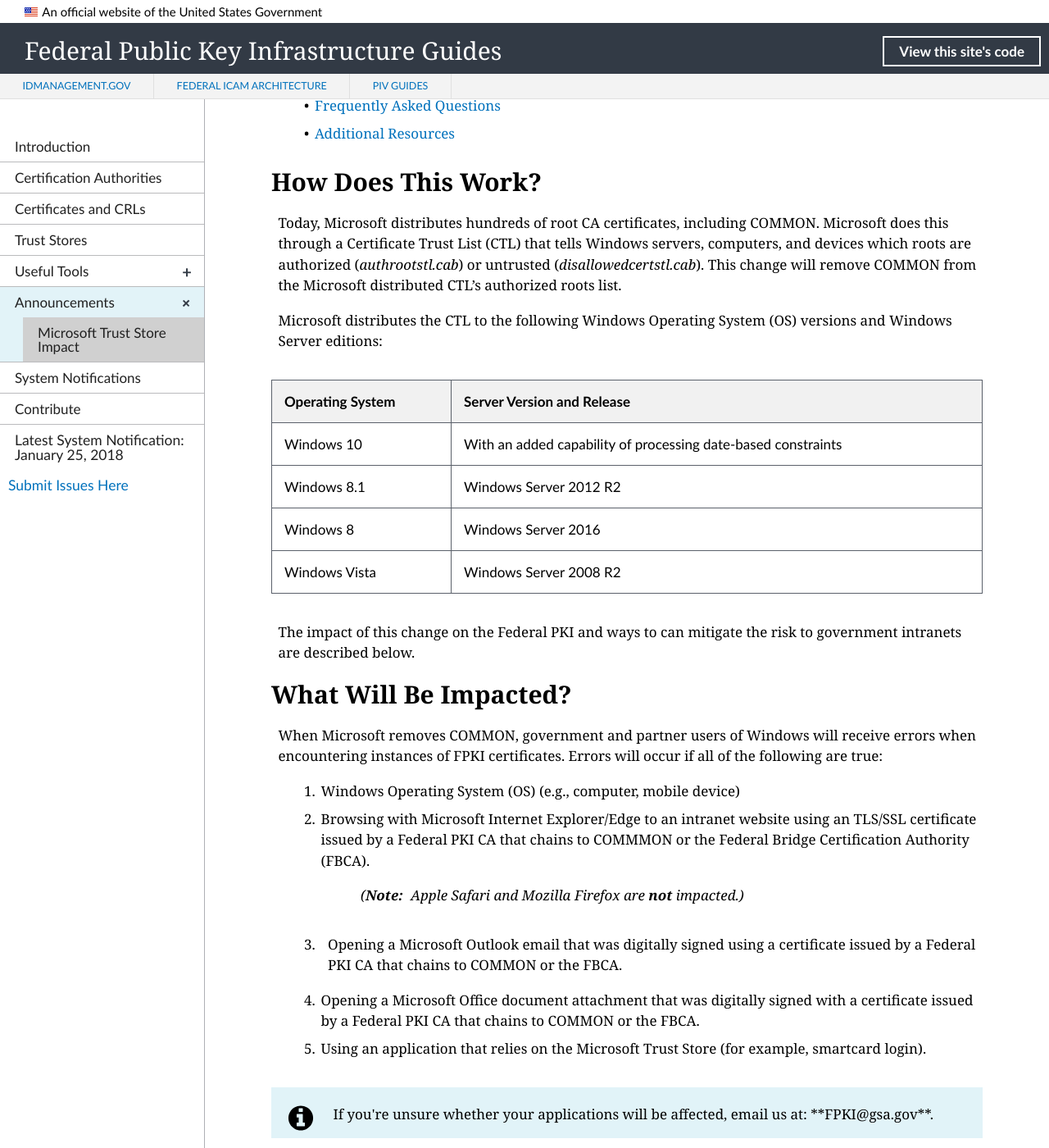
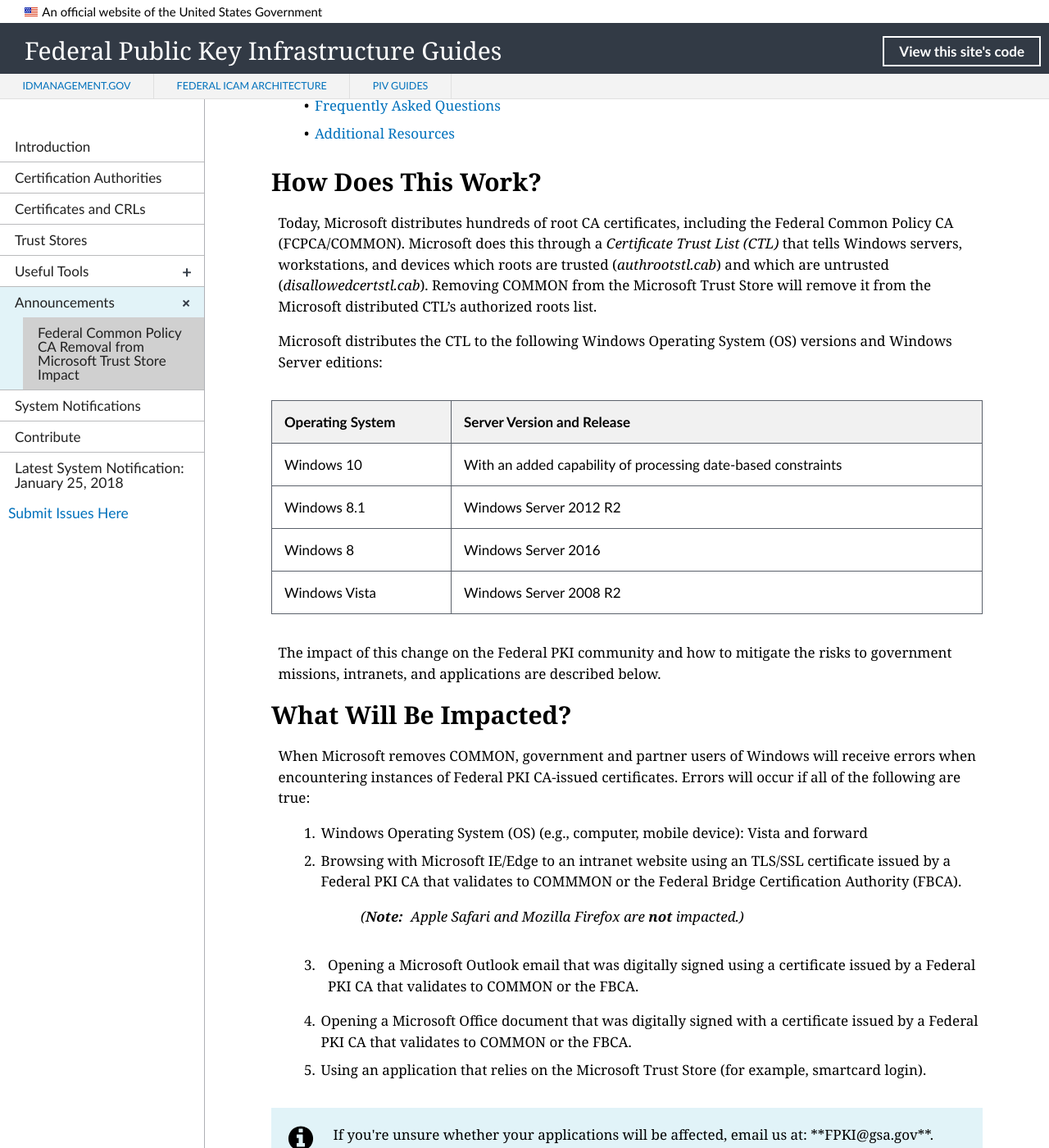
Before and after one commit to GSA/fpki-guides, a Jekyll site: the page built from _announcements/01_microsoft_constraint.md, in a window 1280 px wide and 1400 px high, scrolled down 646 px. Shown: the whole window at 82% size. Built offline with Jekyll 4.4.1, drawn with Linux system fonts in a browser that asks for light colours; nearby versions of some CDN libraries; library files that are not in the unit come from our copies; some of the changed text lies outside the part shown.

Commit message:
Update 01_microsoft_constraint.md
Edits

```diff
--- a/_announcements/01_microsoft_constraint.md
+++ b/_announcements/01_microsoft_constraint.md
@@ -1,16 +1,16 @@
 ---
 layout: default
-navtitle: Microsoft Trust Store Impact
-title: Microsoft Trusted Root Program Changes Set To Impact Federal Government
+navtitle: Federal Common Policy CA Removal from Microsoft Trust Store Impact
+title: Federal Common Policy CA Removal from Microsoft Trust Store Impact
 pubDate: May 14, 2018
 collection: announcements
 permalink: announcements/mspkichanges/
-description: Upcoming changes to Microsoft's Trusted Root Program could impact your agency. The U.S. Government<!--Federal PKI PA?--> has elected to remove our U.S. Government Root CA certficate (Federal Common Policy CA [FCPCA/COMMON]) from the Microsoft Trust Store. <br><br> This change will cause Windows users to receive errors when encountering instances of an FPKI certificate. You can mitigate the impact for the government intranets and government-furnished equipment by using configuration management tools for federal devices. This annoucement will be updated with new information and procedures, as soon as they are available.
+description: Upcoming changes regarding Microsoft's Trusted Root Program could impact your agency.  The Federal PKI Policy Authority has elected to remove our U.S. Government Root CA certficate (Federal Common Policy CA [FCPCA/COMMON]) from the Microsoft Trust Store. <br><br> This change will cause Windows users to receive errors when encountering instances of an Federal PKI CA-issued certificate. You can mitigate the impact for the government intranets and government-furnished equipment by using configuration management tools for federal devices. This annoucement will be updated with new information and procedures as soon as they are available.
 ---
+<!--Should we just say "Microsoft Trusted Root Program" every time and NOT "Microsoft Trust Store"?-->
+Upcoming changes regarding Microsoft's Trusted Root Program could impact your agency. The Federal PKI Policy Authority<!--Correct?--> has requested that Microsoft **remove** our U.S. Government Root CA certificate (Federal Common Policy CA [FCPCA/COMMON]) from Microsoft's globally distributed Certificate Trust List (CTL) (aka "Microsoft Trust Store").
 
-Upcoming changes to Microsoft's Trusted Root Program could impact your agency. The Federal PKI Policy Authority<!--Correct?--> has requested that Microsoft **remove** our U.S. Government Root CA certificate (Federal Common Policy CA [FCPCA/COMMON]) from Microsoft's globally distributed Certificate Trust List (CTL) (aka "Microsoft Trust Store").
-
-{% include alert-info.html content="The Federal PKI Policy Authority is working with Microsoft on the timeline for removing COMMON. As additional information and procedures become available, this announcement will be updated. Watch also for updated information from the FPKI ICAM listservs and ICAM Subcommittee." %}
+{% include alert-info.html content="The Federal PKI Policy Authority is working with Microsoft on the timeline for removing COMMON. As more information and additional procedures become available, this announcement will be updated. Watch for updated information from the FPKI ICAM listservs and ICAM Subcommittee as well." %}
 
 - [How Does this Work?](#how-does-this-work)
 - [What Will Be Impacted?](#what-will-be-impacted)
@@ -20,9 +20,9 @@
 - [Additional Resources](#additional-resources)
 
 ## How Does This Work?
-Today, Microsoft distributes hundreds of root CA certificates, including COMMON. Microsoft does this through a Certificate Trust List (CTL) that tells Windows servers, computers, and devices which roots are authorized (*authrootstl.cab*) or untrusted (*disallowedcertstl.cab*).<!--Correct way to say this?  Are there 2 CTLs--trusted and untrusted--or just one CTL with all of both group?--> This change will remove COMMON from the Microsoft distributed CTL's authorized roots list.
+Today, Microsoft distributes hundreds of root CA certificates, including the Federal Common Policy CA (FCPCA/COMMON). Microsoft does this through a _Certificate Trust List (CTL)_ that tells Windows servers, workstations, and devices which roots are trusted (*authrootstl.cab*) and which are untrusted (*disallowedcertstl.cab*).<!--Correct way to say this?--> Removing COMMON from the Microsoft Trust Store will remove it from the Microsoft distributed CTL's authorized roots list.<!--Correct way to say this? Is there 1 CTL or 2? First sentence sounds like 1; this sentence sounds like 2.-->
 
-Microsoft distributes the CTL to the following Windows Operating System (OS) versions and Windows Server editions<!--Unclear what this Windows 10 added capability below is about. Should Windows 10 be paired with Windows Server 2012 R2 and 2016? -->:
+Microsoft distributes the CTL<!--1 list?--> to the following Windows Operating System (OS) versions and Windows Server editions<!--Unclear what the "added capability..." below is about. Explain? Should Windows 10 be paired with Windows Server 2012 R2 and 2016? -->:
 
 | **Operating System** | **Server Version and Release**                 |
 | :-------- | :-------------------------------     |
@@ -31,17 +31,17 @@
 | Windows 8   | Windows Server 2016 |
 | Windows Vista   | Windows Server 2008 R2 |
 
-The impact of this change on the Federal PKI and ways to can mitigate the risk to government intranets are described below.
+The impact of this change on the Federal PKI community and how to mitigate the risks to government missions, intranets, and applications are described below.
 
 ## What Will Be Impacted?
-When Microsoft removes COMMON, government and partner users of Windows will receive errors when encountering instances of FPKI certificates. Errors will occur if all of the following are true:
+When Microsoft removes COMMON, government and partner users of Windows will receive errors when encountering instances of Federal PKI CA-issued certificates. Errors will occur if all of the following are true:
 
-1. Windows Operating System (OS) (e.g., computer, mobile device)<!--What about Windows Server?-->
-2. Browsing with Microsoft Internet Explorer/Edge to an intranet website using an TLS/SSL certificate issued by a Federal PKI CA that chains to COMMMON or the Federal Bridge Certification Authority (FBCA).
+1. Windows Operating System (OS) (e.g., computer, mobile device): Vista and forward<!--includes Windows Servers?-->
+2. Browsing with Microsoft IE/Edge to an intranet website using an TLS/SSL certificate issued by a Federal PKI CA that validates to COMMMON or the Federal Bridge Certification Authority (FBCA).
 > _(**Note:**&nbsp;&nbsp;Apple Safari and Mozilla Firefox are **not** impacted.)_
-4. <!--Receiving?-->Opening a Microsoft Outlook email that was digitally signed using a certificate issued by a Federal PKI CA that chains to COMMON or the FBCA.
-5. Opening a Microsoft Office document attachment that was digitally signed with a certificate issued by a Federal PKI CA that chains to COMMON or the FBCA.
-6. Using an application that relies on the Microsoft Trust Store (for example, smartcard login).<!--Network admin says this is an application that relies on MS Trust Store.  This is pretty signicant. Should be 2nd item above. Other examples?-->
+4. <!--Receiving?-->Opening a Microsoft Outlook email that was digitally signed using a certificate issued by a Federal PKI CA that validates to COMMON or the FBCA.
+5. Opening a Microsoft Office document that was digitally signed with a certificate issued by a Federal PKI CA that validates to COMMON or the FBCA.
+6. Using an application that relies on the Microsoft Trust Store (for example, smartcard login).<!--This is pretty significant! Our Network Admin says smartcard login is an application that relies on MS Trust Store. Should be 2nd item above?? Other application examples?-->
 
 {% include alert-info.html content="If you're unsure whether your applications will be affected, email us at: **FPKI@gsa.gov**." %}
 
@@ -66,7 +66,9 @@
 | Distinguished Name | cn=Federal Common Policy CA, ou=FPKI, o=U.S. Government, c=US |
 | SHA-1 Thumbprint | 90 5f 94 2f d9 f2 8f 67 9b 37 81 80 fd 4f 84 63 47 f6 45 c1 |
 
-**You should never install a root certificate without verifying it.** To verify, download the certificate or email **fpki@gsa.gov** for an out-of-band copy.
+{% include alert-warning.html content="You should never install a root certificate without verifying it." %}
+
+To verify it, download the certificate or email **fpki@gsa.gov** for an out-of-band copy.
 
 Use a utility (_certutil_ on Windows or _openssl_ or _sha1sum_ on UNIX platforms) to verify that the SHA-1 thumbprint of the certificate file matches the SHA-1 value provided above.
 
@@ -90,7 +92,7 @@
 
 - You must have Enterprise Administrator privileges
 - You can set up a group policy object from a Domain Controller (or other approaches you use in your agency)
-- You may need to use multiple group policy objects to apply the configurations to all workstations in all groups and containers
+- You may need to use multiple group policy objects to apply the configurations to all workstations in all groups and containers<!--Includes devices?-->
 - Settings are under `Computer Configuration\Policies\Windows Settings\Security Settings\Public Key Policies\`
 - Import the `fcpca.crt` into **Trusted Root Certification Authorities**
 
@@ -121,28 +123,28 @@
 ## How Can I Test?
 
 {% include alert-info.html content="Test results for _serverAuth Disallow_ did not allow local trust decisions to be overridden, so no further testing will be done." %}
-
+<!--Is serverAuth Disallow correct?-->
 To review the previous testing procedures: **[Add link here](add link here){:target="_blank"}.**
 
 ## Frequently Asked Questions
 
 ### 1. Why is COMMMON being removed?
-The _X.509 Certificate Policy for the U.S. Federal PKI Common Policy Framework_ doesn't comply with <!--We mean Microsoft's requriements, correct?-->Microsoft's requirements for globally trusted TLS/SSL certificates. <!--Took out removal of COMMON statement.  This has been covered already.--> Microsoft's requirements include:
+The _X.509 Certificate Policy for the U.S. Federal PKI Common Policy Framework_ doesn't comply with <!--We mean Microsoft's requriements, correct?-->Microsoft's requirements for globally trusted TLS/SSL certificates. <!--Took out removal of COMMON statement.  Redundant. This has been covered already.--> Microsoft's requirements include:
 
 **a. Requirement for Fully-Qualified Domain Names (FQDNs)**<br>
-Microsoft plans to restrict TLS/SSL certificates to only those certificates using FQDNs ending in .gov, .mil, or fed.us.  Some agencies issue TLS/SSL certificates to intranet websites.  These certificates either:&nbsp;&nbsp;don't have FQDNs; contain intranet domains that don't end in .gov, .mil, or fed.us; or use short names (aliases). Under Microsoft's requirements, these agencies would need to reissue, re-install, and reconfigure all "non-compliant" certificates and applications.  The Federal PKI community has determined that this would have a negative impact on mission applications on the intranets.<!--Took out repeated "removal of COMMON" statement. This has been covered already.-->
+Microsoft plans to restrict TLS/SSL certificates to only those certificates using FQDNs ending in .gov, .mil, or fed.us.  Some Federal PKI agencies issue TLS/SSL certificates to intranet websites.  These certificates either:&nbsp;&nbsp;don't have FQDNs; contain intranet domains that don't end in .gov, .mil, or fed.us; or use short names (aliases). Under Microsoft's requirements, these agencies would need to reissue, re-install, and reconfigure all "non-compliant" certificates and applications.  The Federal PKI community has determined that this would have a negative impact on mission applications on the intranets.<!--Took out repeated "removal of COMMON" statement. This has been covered already.-->
 
 **b. Requirement for public audit**<br>
 The Federal PKI follows a government auditing standard, and we have not restricted our issuance of TLS/SSL certificates to only the .gov and .mil domains. Under the requirements, all CAs in the Federal PKI that could issue TLS/SSL certificates are required to submit a non-government audit or be technically constrained.  The Federal PKI has **not** technically constrained our CAs.
 
 **c. Requirement to disclose Certificate Practice Statements and Incident Post-Mortem Reports**<br>
-Public trust requires public disclosure and transparency.  All Federal PKI CAs would be required to publicly post their Certificate Practice Statements and their Audit Letters.  The Federal PKI's federal agency community has attempted to disclose all Certificate Practice Statements for a number of years.  However, some federal agencies include sensitive information in these documents and cannot disclose the documents publicly.
+Public trust requires public disclosure and transparency.  All Federal PKI CAs would be required to publicly post their Certificate Practice Statements and their Audit Letters.  The Federal PKI community has attempted to disclose all Certificate Practice Statements for a number of years.  However, some federal agencies include sensitive information in these documents and cannot disclose the documents publicly.
 
 **d. Requirement to create new issuing Certification Authorities (CAs)**<br>
 Any Federal PKI CA that issues TLS/SSL, code-signing, or email-signing certificates would have to establish a new CA for each type of certificate. This effort requires time, planning, and funding.
 
 ### 2. How can I determine which of our intranet websites and applications will be impacted, including those used by cross-agency users?
-All Windows-based websites and applications configured with a TLS/SSL certificate<!--Configured with a TLS/SSL what? Missing word. Added "certificate"--> or that rely on a TLS/SSL certificate (email, Virtual Private Network, digital signature, etc.) issued by a Federal PKI CA that validates to COMMON will be impacted. For agencies and mission partners that are cross-certified with the FBCA, external users could also be impacted if COMMON is used instead of your root.<!--"Your" not best. Agency root?-->
+All Windows-based websites and applications configured with TLS/SSL<!--configured with?--> or that rely on a TLS/SSL certificate (email, Virtual Private Network, digital signature, etc.) issued by a Federal PKI CA that validates to COMMON will be impacted. For agencies and mission partners that are cross-certified with the FBCA, external users could also be impacted if COMMON is used instead of your root.<!--"Your" not best. Agency root?-->
 
 You can run a report on all issued certificates or, if your agency has an agreement with a Federal PKI Shared Service Provider (SSP), you can request that the SSP run the report.
 
@@ -150,7 +152,7 @@
 
 - DHS NCATS [**pshtt**](https://github.com/dhs-ncats/pshtt){:target="_blank"}
 
-**Note:** This tool will not look just for Federal PKI certificates.  Its outputs will include all certificates and information.
+**Note:** This tool will look for not just Federal PKI certificates.  Its outputs will include all certificates and information.
 
 ### 3. How can I determine whether my agency users and government-furnished equipment will be impacted?
 Check your Enterprise Trust Store configurations in your Microsoft domain and devices.  If COMMON is already installed in the Enterprise Trust Store, you don't need to reinstall or change its root store.  If it's not installed in the Enterprise Trust Store, you should distribute it in a group policy object to **Trusted Root Certificate Authorities** or via the enterprise domain to the **Enterprise Trust Store** for all your user devices. See [Install Using Group Policy Objects](#install-using-group-policy-objects).
@@ -162,10 +164,10 @@
 **Yes**. See [Install Using Group Policy Objects](#install-using-group-policy-objects) to mitigate this risk.
 
 ### 5. Do I need to remove the "baked-in" version of COMMON?
-No, don't remove COMMON.  You may see two versions of the certificate in Trusted Root Certificate Authorities<!--Delete the words, "one from the Microsoft distribution!??-->--one from the Microsoft distribution and one from your enterprise group policy or Enterprise Trust Store.  Each version is being distributed differently and will have a different properties set.
+No, don't remove COMMON.  You may see two versions of the certificate in Trusted Root Certificate Authorities<!--"one from the Microsoft distribution still accurate?-->--one from the Microsoft distribution and one from your enterprise group policy or Enterprise Trust Store.  Each version is being distributed differently and will have a different properties set.
 
 ### 6. Do I need to add COMMON to the Trusted Root Certification Authorities store, or should I add it to the Enterprise Trust Store?
-Microsoft Operating Systems<!--?--> use different physical containers and logical views of these containers for trust stores.  In addition, different tools will have different **names** for the same physical or logical view.  For example:
+Microsoft Operating Systems use different physical containers and logical views of these containers for trust stores.  In addition, different tools will have different **names** for the same physical or logical view.  For example:
 
 | **Certificates snap-in (certmgr.msc)**  | **Enterprise PKI snap-in**  |  **certutil** | **Registry** |
 | :--------  | :------------------------------- | :--------- | :----------- |
```
